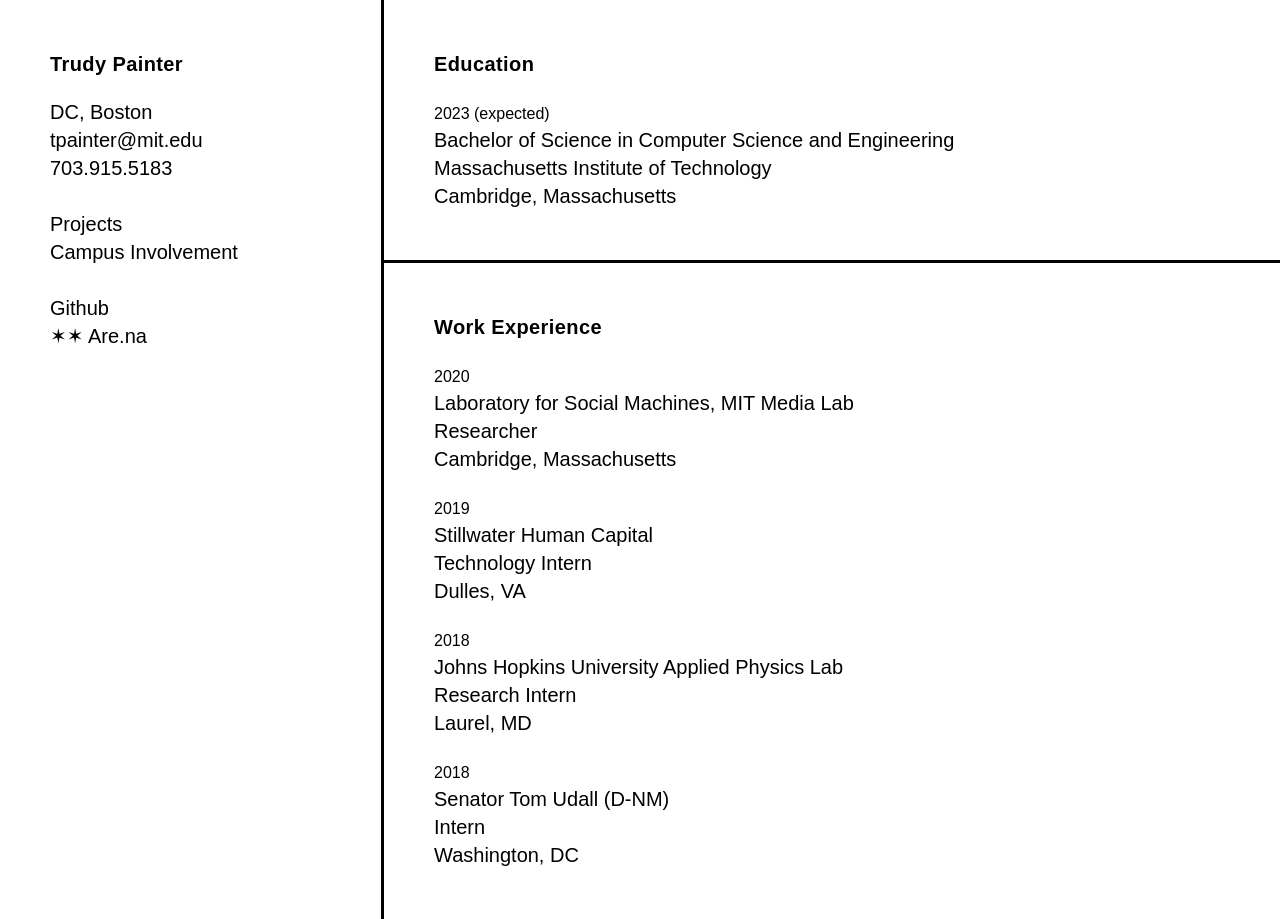
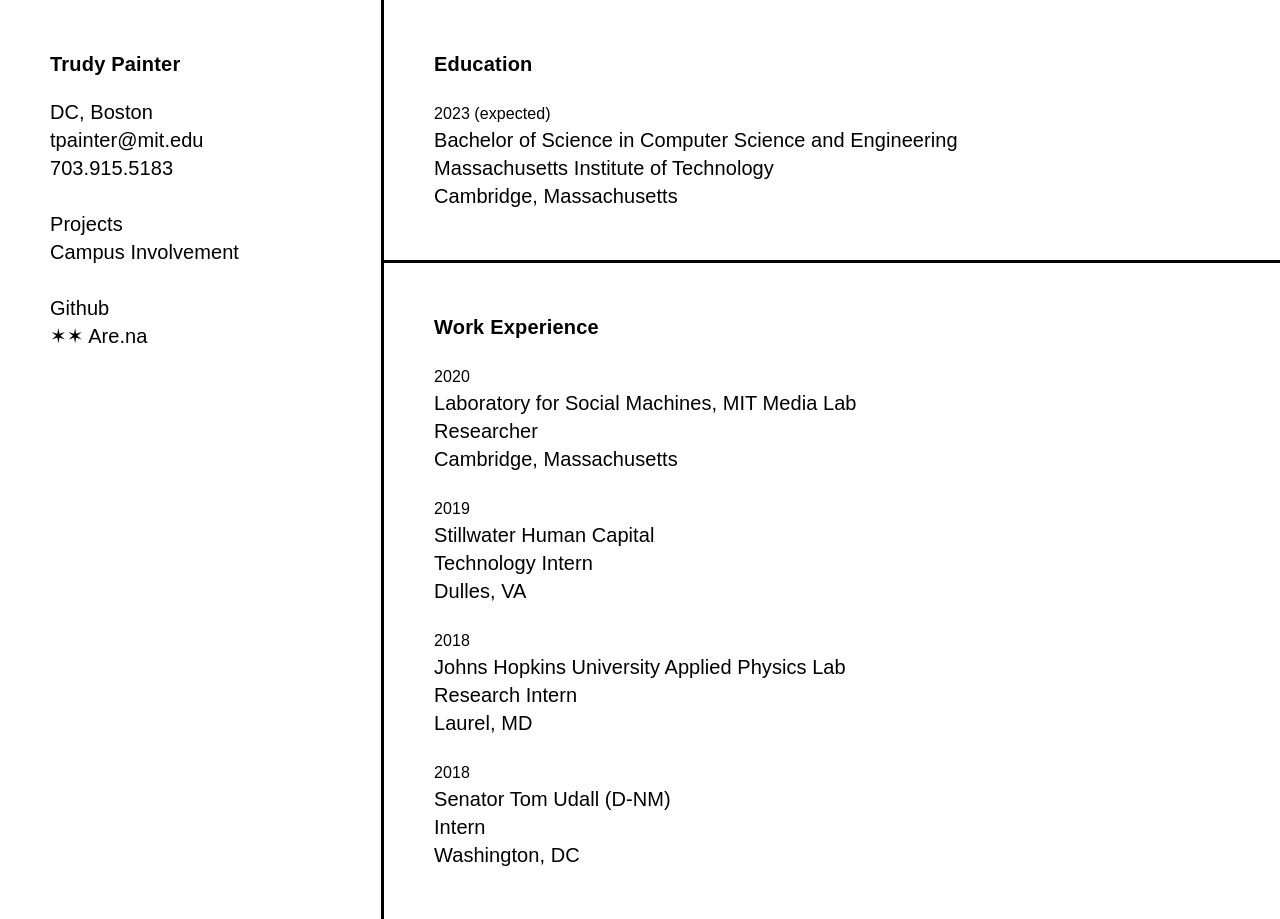
Before and after one commit to trudypainter/trudy-computer-html-old, a plain HTML site: page index.html in a window 1280 px wide. Drawn offline with Linux system fonts and the light colour scheme; a web font is replaced by a local one.

Commit message:
updated font spacing

```diff
--- a/css/style.css
+++ b/css/style.css
@@ -6,12 +6,13 @@
     font-weight : 300;
     margin-top: 0px;
     margin-bottom: 0px;
+    letter-spacing: 0.06px;
     }
 
 h1,h2 {
     font-weight : bold;
     margin-bottom: 20px;
-    letter-spacing: 0.4px;
+    letter-spacing: 0.2px;
     }
 
 small {
```
Also changed, not shown: 2 other files.
